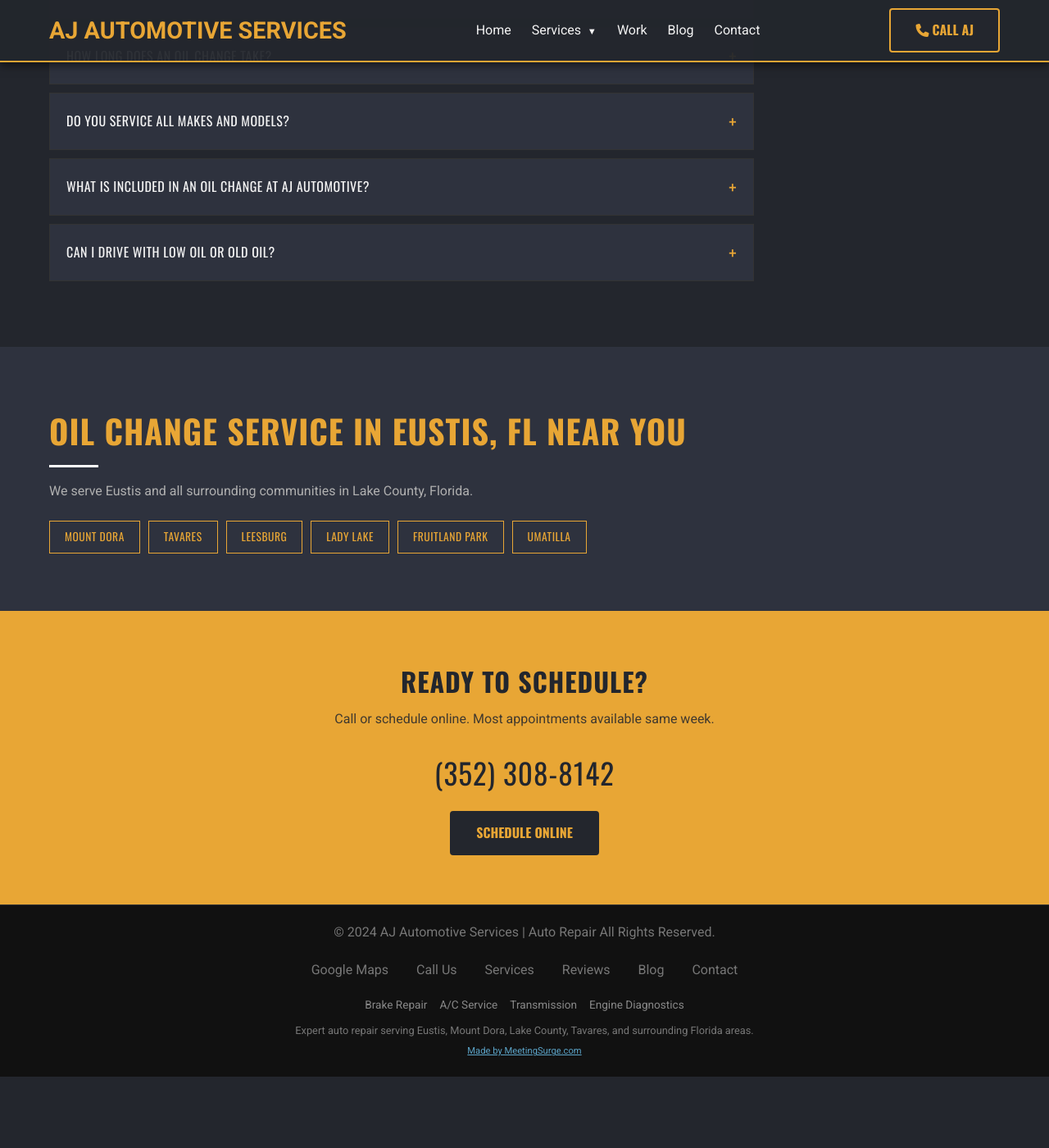
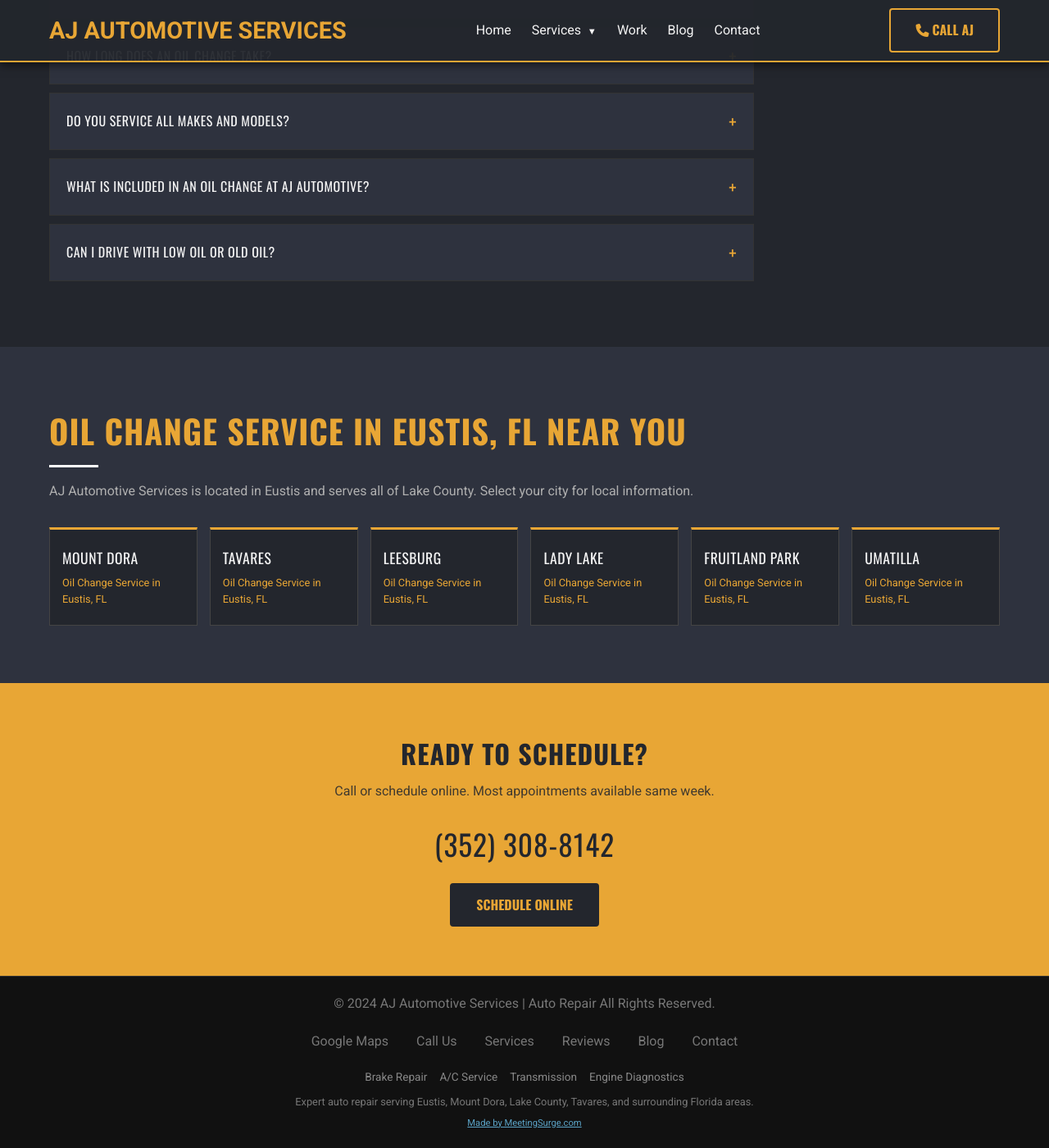
Before and after one commit to JamesBrownR/AJ-Auto-Repair, a Jekyll site: the page built from services/oil-change/index.html, in a window 1280 px wide and 1400 px high, scrolled down 3269 px. Shown: the whole window at 82% size. Built offline with Jekyll 4.4.1, drawn with Linux system fonts in a browser that asks for light colours; before the commit the page ends 4582 px from its top, so only the background shows below that.

Commit message:
Update services.html

```diff
--- a/_layouts/services.html
+++ b/_layouts/services.html
@@ -3,7 +3,7 @@
 ---
 
 <style>
-    /* SERVICE LAYOUT */
+    /* SERVICES LAYOUT */
 
     .service-hero {
         background: linear-gradient(rgba(0,0,0,0.72), rgba(0,0,0,0.72)),
@@ -225,7 +225,45 @@
         border-top: 1px solid #333;
     }
 
-    /* AREA LINKS */
+    /* AREA CARDS */
+    .area-cards-grid {
+        display: grid;
+        grid-template-columns: repeat(auto-fit, minmax(160px, 1fr));
+        gap: 15px;
+    }
+
+    .area-card {
+        background: var(--primary-dark);
+        border: 1px solid #444;
+        border-top: 3px solid var(--accent-gold);
+        padding: 20px 15px;
+        text-decoration: none;
+        display: flex;
+        flex-direction: column;
+        gap: 6px;
+        transition: transform 0.3s, border-color 0.3s;
+    }
+
+    .area-card:hover {
+        transform: translateY(-3px);
+        border-color: var(--accent-gold);
+    }
+
+    .area-card-city {
+        font-family: 'Oswald', sans-serif;
+        font-size: 1.1rem;
+        color: var(--text-light);
+        text-transform: uppercase;
+        letter-spacing: 0.5px;
+    }
+
+    .area-card-label {
+        font-family: 'Roboto', sans-serif;
+        font-size: 0.8rem;
+        color: var(--accent-gold);
+    }
+
+    /* AREA LINKS (legacy) */
     .area-links-row {
         display: flex;
         flex-wrap: wrap;
@@ -419,16 +457,34 @@
 <section class="service-section alt">
     <div class="container">
         <h2 class="section-title">{{ page.title }} Near You</h2>
-        <p style="font-family: 'Roboto', sans-serif; color: var(--text-gray); margin-bottom: 0.5rem;">
-            We serve Eustis and all surrounding communities in Lake County, Florida.
+        <p style="font-family: 'Roboto', sans-serif; color: var(--text-gray); margin-bottom: 2rem;">
+            AJ Automotive Services is located in Eustis and serves all of Lake County. Select your city for local information.
         </p>
-        <div class="area-links-row">
-            <a href="/mount-dora/{{ page.slug }}" class="area-link">Mount Dora</a>
-            <a href="/tavares/{{ page.slug }}" class="area-link">Tavares</a>
-            <a href="/leesburg/{{ page.slug }}" class="area-link">Leesburg</a>
-            <a href="/lady-lake/{{ page.slug }}" class="area-link">Lady Lake</a>
-            <a href="/fruitland-park/{{ page.slug }}" class="area-link">Fruitland Park</a>
-            <a href="/umatilla/{{ page.slug }}" class="area-link">Umatilla</a>
+        <div class="area-cards-grid">
+            <a href="/mount-dora-fl/{{ page.slug }}" class="area-card">
+                <span class="area-card-city">Mount Dora</span>
+                <span class="area-card-label">{{ page.title }}</span>
+            </a>
+            <a href="/tavares-fl/{{ page.slug }}" class="area-card">
+                <span class="area-card-city">Tavares</span>
+                <span class="area-card-label">{{ page.title }}</span>
+            </a>
+            <a href="/leesburg-fl/{{ page.slug }}" class="area-card">
+                <span class="area-card-city">Leesburg</span>
+                <span class="area-card-label">{{ page.title }}</span>
+            </a>
+            <a href="/lady-lake-fl/{{ page.slug }}" class="area-card">
+                <span class="area-card-city">Lady Lake</span>
+                <span class="area-card-label">{{ page.title }}</span>
+            </a>
+            <a href="/fruitland-park-fl/{{ page.slug }}" class="area-card">
+                <span class="area-card-city">Fruitland Park</span>
+                <span class="area-card-label">{{ page.title }}</span>
+            </a>
+            <a href="/umatilla-fl/{{ page.slug }}" class="area-card">
+                <span class="area-card-city">Umatilla</span>
+                <span class="area-card-label">{{ page.title }}</span>
+            </a>
         </div>
     </div>
 </section>
```
